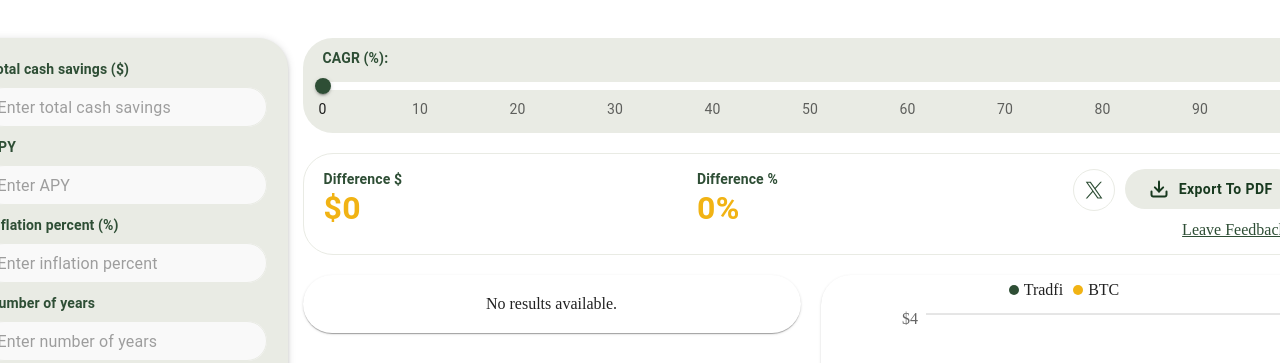
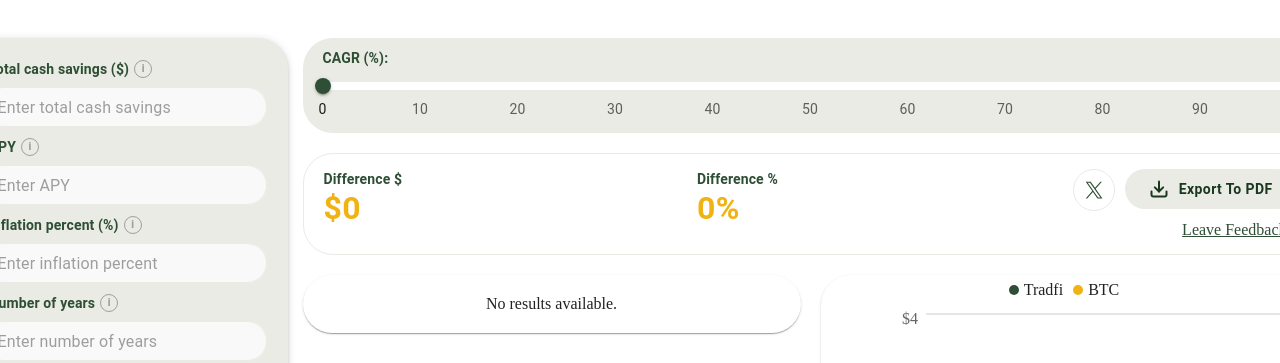
Before and after one commit to acvid3/bitcoinmath-calc-components, a React (Create React App) app: page / in a window 1280 px wide. Shown: the top 363 px of the page. Built offline with nearby package versions, Linux system fonts and the light colour scheme; the HTML template or start-up script is replaced by a standard one.

Commit message:
Add descriptions to form inputs

```diff
--- /dev/null
+++ b/src/components/Input/constants.js
@@ -0,0 +1,6 @@
+export const inputDescriptions = [
+    { description: "How much cash do you have to invest in this product?", label: "Total cash savings ($)" },
+    { description: "What's the Annuall Percentage Yield paid to you?", label: "APY" },
+    { description: "What's the true measure of inflation impacting your dollars each year?", label: "Inflation percent (%)" },
+    { description: "How many years do you want to use this product?", label: "Number of years" },
+];
--- a/src/components/Input/index.jsx
+++ b/src/components/Input/index.jsx
@@ -1,16 +1,29 @@
 import React from 'react';
-import { TextField, Box, Typography } from '@mui/material';
-import {containerStyles, inputStyles, labelStyles, messageStyles} from './styles';
+import {TextField, Box, Typography, Button} from '@mui/material';
 import { useResult } from '../../context/ResultContext';
+import {inputDescriptions} from "./constants";
+import { sx } from "./styles";
 
 const Input = ({ id, label, value, onChange, placeholder, message }) => {
     const { results } = useResult();
 
     const isInputError = results?.code?.includes(id);
 
+    const description = inputDescriptions.find(d => d.label === label)?.description;
+
     return (
-        <Box sx={containerStyles}>
-            {label && <Typography sx={labelStyles}>{label}</Typography>}
+        <Box sx={sx.container}>
+            {label && <Typography sx={sx.label}>
+                {label}
+                {description &&
+                    <span>
+                        <Button sx={sx.descriptionIcon}>i</Button>
+                        <Box className={'description'} sx={sx.description}>
+                            {description}
+                        </Box>
+                    </span>
+                }
+            </Typography>}
             <TextField
                 id={id}
                 value={value}
@@ -18,12 +31,11 @@ const Input = ({ id, label, value, onChange, placeholder, message }) => {
                 placeholder={placeholder}
                 variant="outlined"
                 fullWidth
-                sx={inputStyles}
+                sx={sx.input}
                 type="number"
                 error={results?.data?.status === 400 && isInputError}
                 helperText={isInputError ? results?.message?.replace(/_/g, ' ') : ''}
             />
-            {message && <Typography sx={messageStyles}>{message}</Typography>}
         </Box>
     );
 };
--- a/src/components/Input/styles.js
+++ b/src/components/Input/styles.js
@@ -1,27 +1,34 @@
-export const containerStyles = {
+export const sx = {
+    container: {
         display: 'flex',
         flexDirection: 'column',
         gap: '8px',
-};
+    },
 
-export const labelStyles = {
+    label: {
         fontWeight: 600,
         fontSize: '14px',
         lineHeight: '20px',
         color: '#2E4E35',
         padding: '0 5px',
-};
+        display: 'flex',
+        gap: '5px',
+        alignItems: 'center',
+        "& a:hover .description, & a:focus .description": {
+            display: 'block',
+        },
+    },
 
-export const messageStyles = {
+    message: {
         fontFamily: 'Raleway',
         fontSize: '12px',
         fontWeight: 600,
         color: '#888',
         padding: '0 15px',
         marginTop: '-5px',
-}
+    },
 
-export const inputStyles = {
+    input: {
         '& .MuiOutlinedInput-root': {
             height: '40px',
             borderRadius: '30px',
@@ -48,4 +55,45 @@ export const inputStyles = {
                 padding: '0px 15px',
             },
         },
-};
+    },
+
+    descriptionIcon: {
+        color: '#00000051',
+        border: '0.5px #00000051 solid',
+        borderRadius: '100%',
+        fontWeight: 800,
+        fontSize: '10px',
+        transition: '0.1s',
+        minWidth: 'unset',
+        lineHeight: '10px',
+        textTransform: 'none',
+        width: '10px',
+        height: '18px',
+        marginTop: '-3px',
+        '&:hover': {
+            borderColor: '#f1b314',
+            backgroundColor: '#f1b314',
+            color: '#ffffff',
+        },
+        "&:hover + .description, &:focus + .description": {
+            display: 'block',
+        },
+    },
+
+    description: {
+        fontFamily: 'Raleway',
+        position: 'absolute',
+        background: '#ffffff',
+        padding: '4px 8px',
+        zIndex: '100',
+        border: '1px #000 solid',
+        display: 'none',
+        fontSize: '12px',
+        fontWeight: 600,
+        margin: '-3px 0 0 20px',
+        "a": {
+            color: '#2e4e35',
+            padding: '2px 5px',
+        }
+    }
+}
```
Lines whose indentation alone changed are shown as unchanged.
